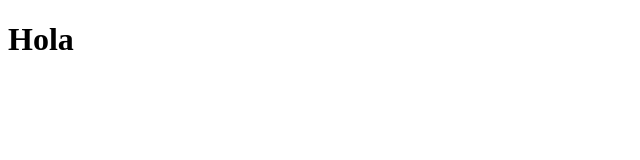
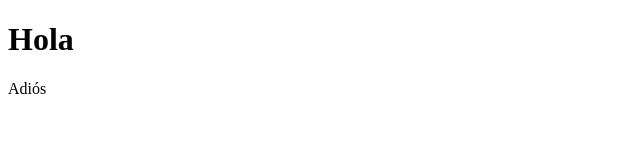
Before and after one commit to ioserio/nueva_pagina, a plain HTML site: page index.html in a window 1280 px wide. Shown: the full height of the page, 0-640 px from the left. Drawn offline with Linux system fonts and the light colour scheme.

Commit message:
act 090920251

```diff
--- a/index.html
+++ b/index.html
@@ -7,6 +7,6 @@
 </head>
 <body>
     <h1>Hola</h1>
-
+    <hi>Adiós</hi>
 </body>
 </html>
```
